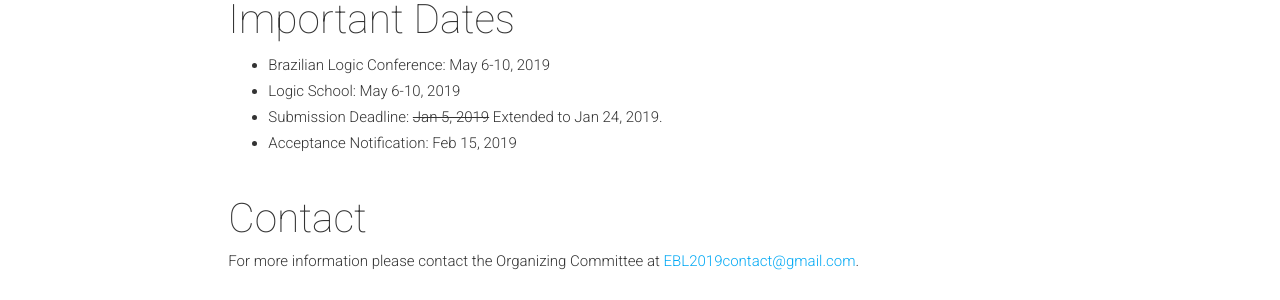
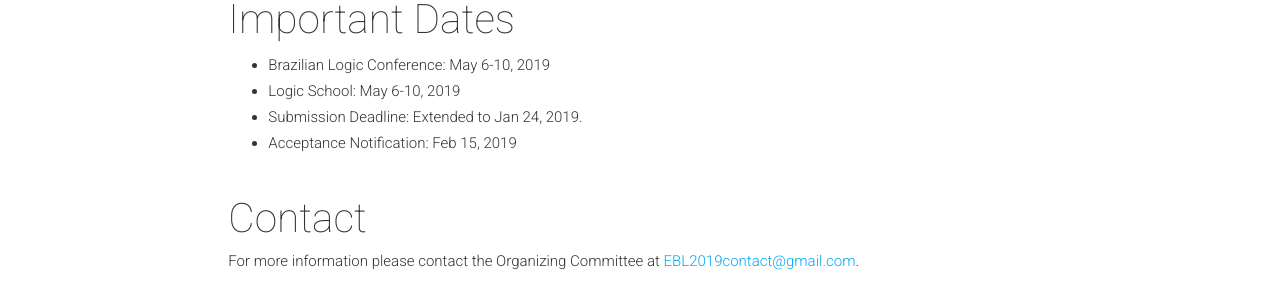
Before and after one commit to brunobruck/ebl, a Jekyll site: the page built from _posts/2018-09-25-important-dates.markdown, in a window 1280 px wide and 1131 px high. Shown: the part 598-898 px from the top of the window. Built offline with Jekyll 4.4.1, drawn with Linux system fonts in a browser that asks for light colours; nearby versions of some CDN libraries; comment, search, counter and statistics services are not loaded.

Commit message:
deadline extention

```diff
--- a/_posts/2018-09-25-call-for-papers.markdown
+++ b/_posts/2018-09-25-call-for-papers.markdown
@@ -54,7 +54,7 @@ The EBL 2019 also aims to be a forum for presenting and discussing work in progr
 
 - Brazilian Logic Conference: May 6-10, 2019
 - Logic School: May 6-10, 2019
-- Submission Deadline: <strike>Jan 5, 2019</strike> Extended to Jan 24, 2019
+- Submission Deadline: Extended to Jan 24, 2019
 - Acceptance Notification: Feb 15, 2019
 
 #### Keynote speakers (confirmed)
--- a/_posts/2018-09-25-important-dates.markdown
+++ b/_posts/2018-09-25-important-dates.markdown
@@ -11,7 +11,7 @@ isStaticPost: false
 
 - Brazilian Logic Conference: May 6-10, 2019
 - Logic School: May 6-10, 2019
-- Submission Deadline: <strike>Jan 5, 2019</strike> Extended to Jan 24, 2019.
+- Submission Deadline: Extended to Jan 24, 2019.
 - Acceptance Notification: Feb 15, 2019
 
 #### Contact
```
